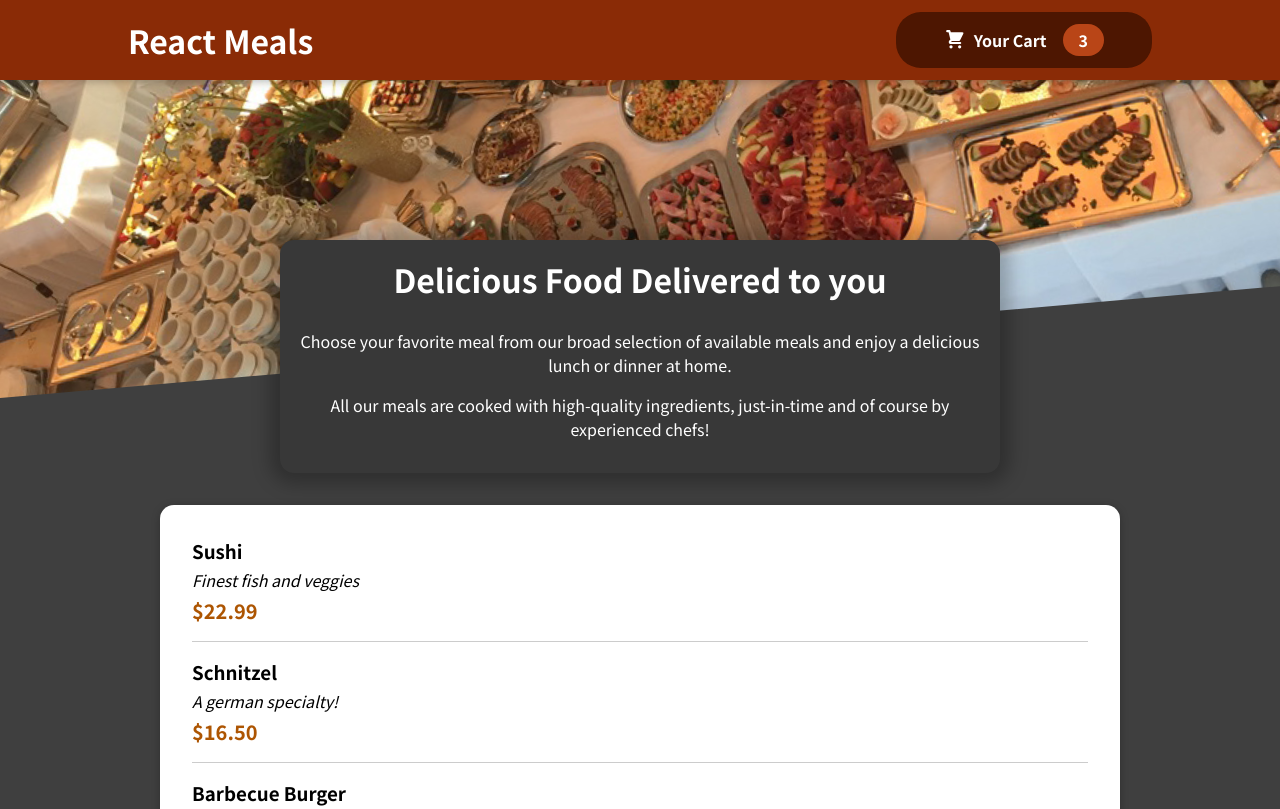
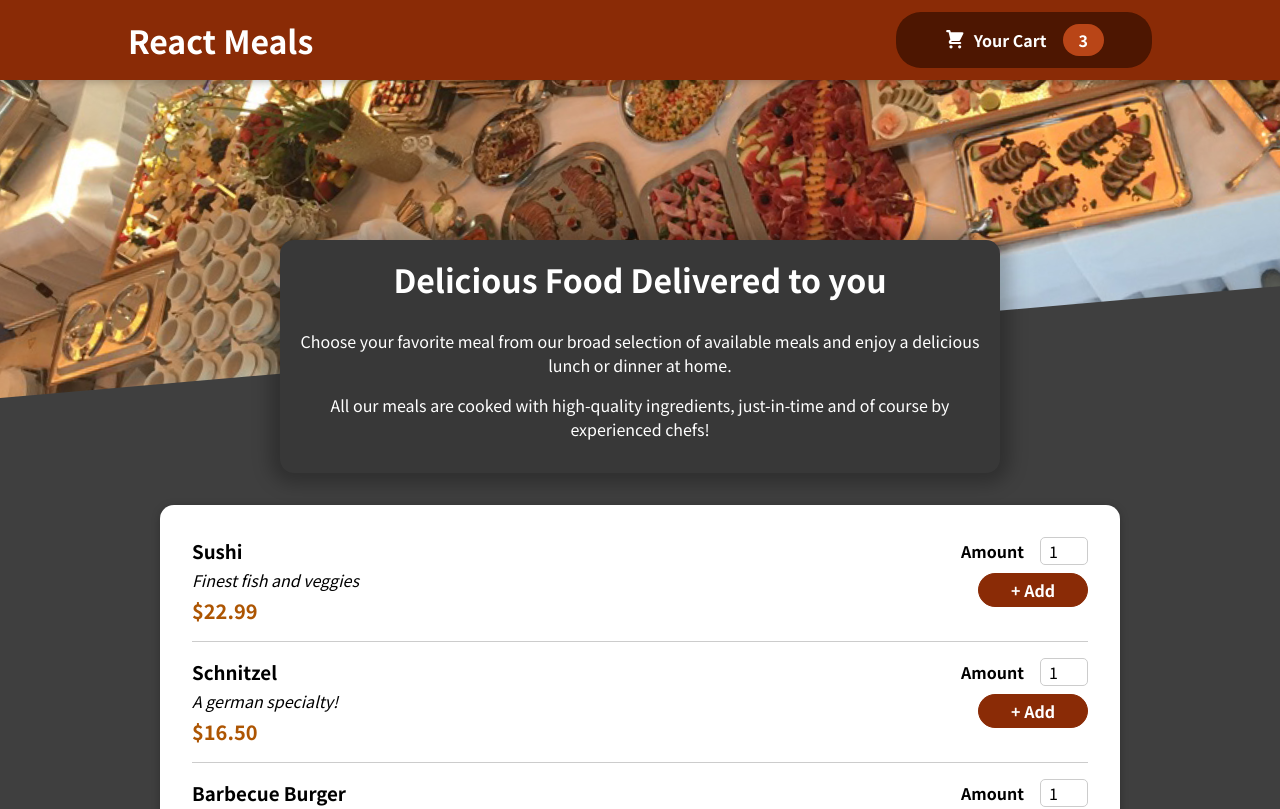
Before and after one commit to allandcarv/food-order-app, a React (Create React App) app: page / in a window 1280 px wide. Shown: the top 809 px of the page. Built offline with nearby package versions, Linux system fonts and the light colour scheme.

Commit message:
feat: add a form to meal item component

```diff
--- a/src/components/Meals/MealItem/MealItemForm/index.js
+++ b/src/components/Meals/MealItem/MealItemForm/index.js
@@ -0,0 +1,24 @@
+import Input from '../../../UI/Input';
+
+import classes from './styles.module.css';
+
+const MealItemForm = () => {
+    return (
+        <form className={classes.form}>
+            <Input
+                label="Amount"
+                input={{
+                    id: `amount_${Math.random().toString().slice(-5)}`,
+                    type: 'number',
+                    min: '1',
+                    max: '5',
+                    step: '1',
+                    defaultValue: '1'
+                }}
+            />
+            <button>+ Add</button>
+        </form>
+    )
+}
+
+export default MealItemForm;
--- /dev/null
+++ b/src/components/Meals/MealItem/MealItemForm/styles.module.css
@@ -0,0 +1,20 @@
+.form {
+    text-align: right;
+  }
+
+  .form button {
+    font: inherit;
+    cursor: pointer;
+    background-color: #8a2b06;
+    border: 1px solid #8a2b06;
+    color: white;
+    padding: 0.25rem 2rem;
+    border-radius: 20px;
+    font-weight: bold;
+  }
+
+  .form button:hover,
+  .form button:active {
+    background-color: #641e03;
+    border-color: #641e03;
+  }
--- a/src/components/Meals/MealItem/index.js
+++ b/src/components/Meals/MealItem/index.js
@@ -1,3 +1,5 @@
+import MealItemForm from './MealItemForm';
+
 import classes from './styles.module.css';
 
 const MealItem = ({ description, name, price }) => {
@@ -10,7 +12,7 @@
                 <div className={classes.price}>{ parsedPrice }</div>
             </div>
             <div>
-
+                <MealItemForm />
             </div>
         </li>
     )
--- /dev/null
+++ b/src/components/UI/Input/index.js
@@ -0,0 +1,12 @@
+import classes from './styles.module.css';
+
+const Input = ({ input, label }) => {
+    return (
+        <div className={classes.input}>
+            <label htmlFor={ input.id }>{ label }</label>
+            <input {...input} />
+        </div>
+    )
+}
+
+export default Input
--- /dev/null
+++ b/src/components/UI/Input/styles.module.css
@@ -0,0 +1,18 @@
+.input {
+    display: flex;
+    align-items: center;
+    margin-bottom: 0.5rem;
+  }
+
+  .input label {
+    font-weight: bold;
+    margin-right: 1rem;
+  }
+
+  .input input {
+    width: 3rem;
+    border-radius: 5px;
+    border: 1px solid #ccc;
+    font: inherit;
+    padding-left: 0.5rem;
+  }
```
